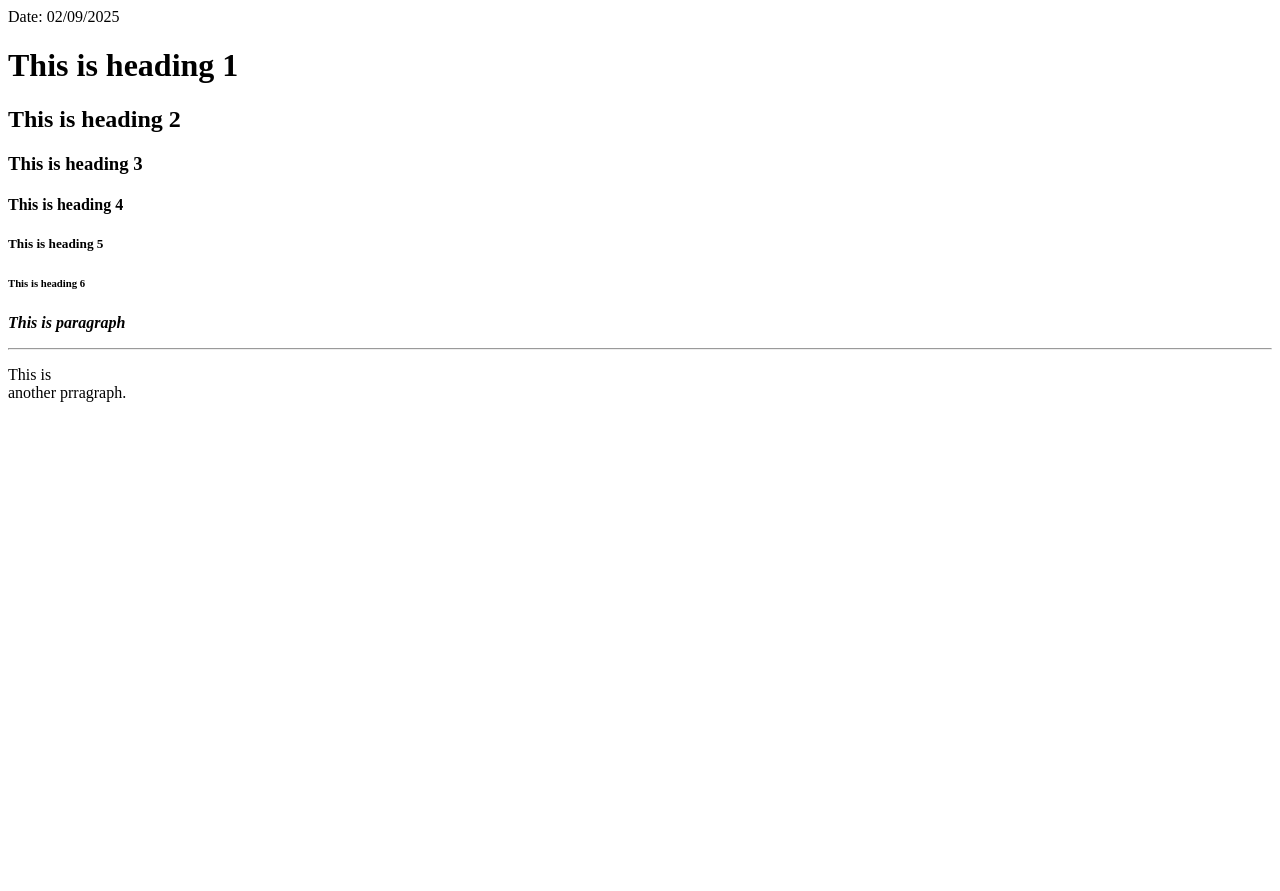
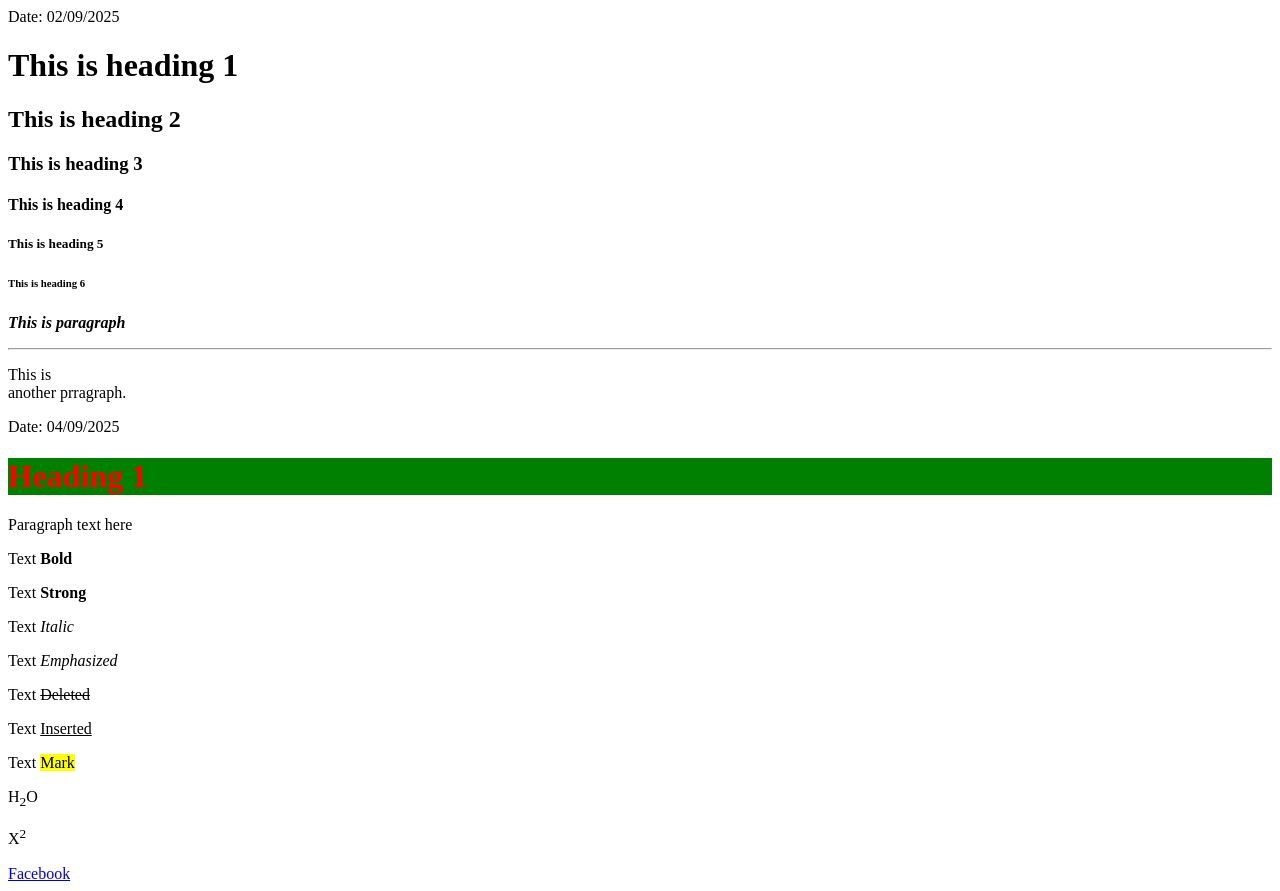
Before and after one commit to nafiz623/innovative, a plain HTML site: page index.html in a window 1280 px wide. Before the commit the page ends 800 px from the top, so only its background shows below. Drawn offline with Linux system fonts and the light colour scheme.

Commit message:
Update 04/09/2025

```diff
--- a/index.html
+++ b/index.html
@@ -18,3 +18,26 @@ Date: 02/09/2025
     <p>This is <br> another prragraph.</p>
   </body>
 </html>
+
+Date: 04/09/2025
+
+<!DOCTYPE html>
+<html>
+  <head>
+    <title>Page Title</title>
+  </head>
+  <body>
+    <h1 style="color: red; background: green">Heading 1</h1>
+    <p>Paragraph text here</p>
+    <p>Text <b>Bold</b></p>
+    <p>Text <strong>Strong</strong></p>
+    <p>Text <i>Italic</i></p>
+    <p>Text <em>Emphasized</em></p>
+    <p>Text <del>Deleted</del></p>
+    <p>Text <ins>Inserted</ins></p>
+    <p>Text <mark>Mark</mark></p>
+    <p>H<sub>2</sub>O</p>
+    <p>X<sup>2</sup></p>
+    <a href="https://facebook.com/rahmannafiur70" target="_blank">Facebook</a>
+  </body>
+</html>
```
